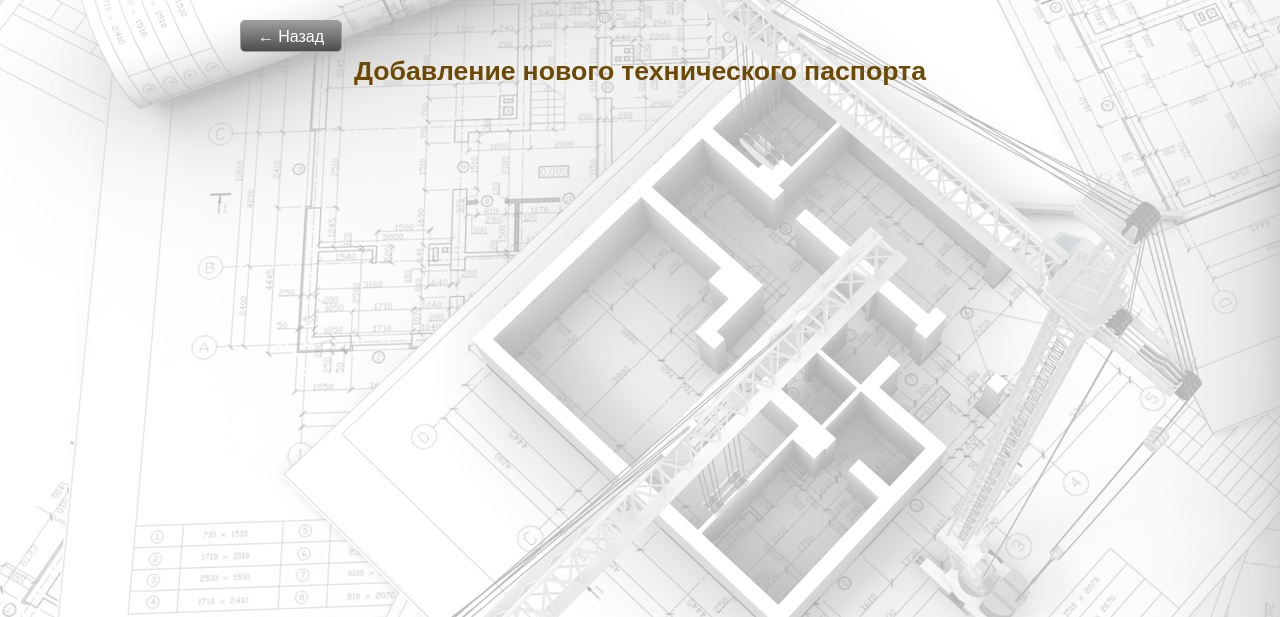
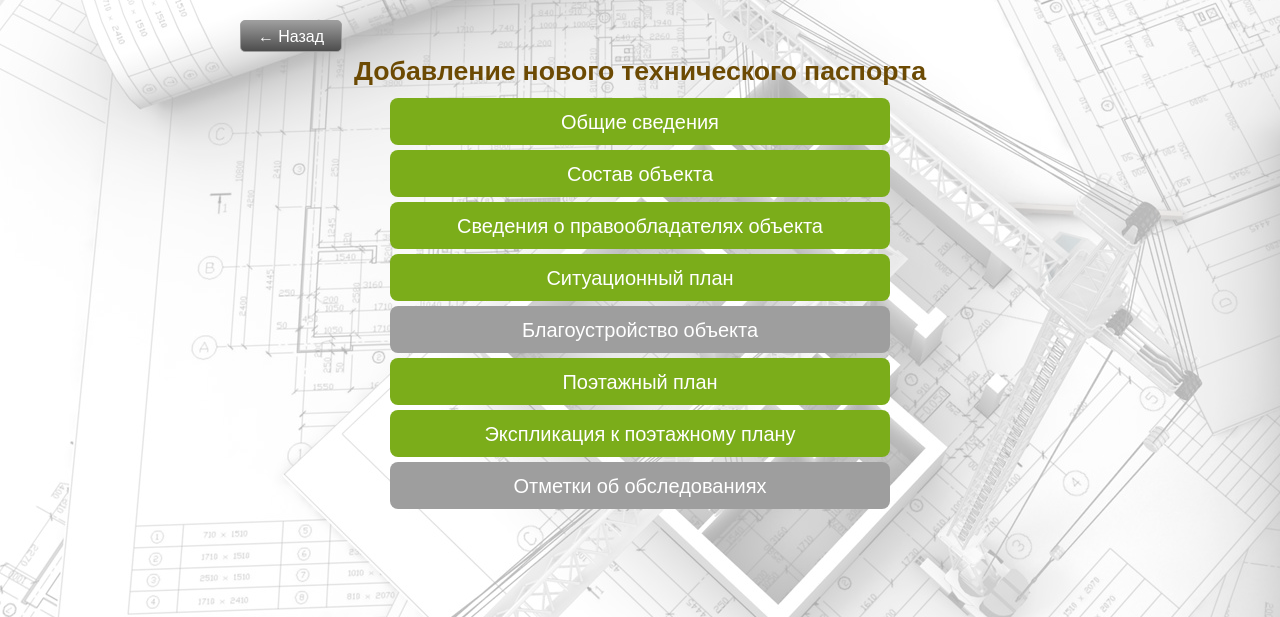
Before and after one commit to alexeyvolodin902/diplom.com, a PHP site: page /views/passport/addMenu.php in a window 1280 px wide. Shown: the part 183-800 px from the top of the page. Run offline with PHP 8.4, Linux system fonts and the light colour scheme; data that the repository does not hold is empty; some libraries are stand-ins or nearby versions.

Commit message:
Add general passport form

```diff
--- a/config/routes.php
+++ b/config/routes.php
@@ -1,6 +1,7 @@
 <?php
 
 return array(
+    'passportsFormGeneral'=>'passport/formGeneral',
     'passportsAddMenu'=>'passport/addMenu',
     'passports'=>'passport/index',
     'admin2'=>'admin/level2',
--- a/includes/styles/styles.css
+++ b/includes/styles/styles.css
@@ -387,6 +387,41 @@ main {
   margin: 0 auto;
   text-align: center; }
 
-/*Страница админа с уровнем доступа 2*/
+/*Меню добавления новго паспорта*/
+#addMenuList {
+  text-align: center; }
+  #addMenuList a {
+    display: block;
+    padding: 10px 0;
+    background-color: #7bad1a;
+    margin: 5px auto;
+    font-size: 15pt;
+    color: white;
+    width: 50%;
+    border-radius: 8px; }
+  #addMenuList .gray {
+    background-color: #9e9e9e; }
+  #addMenuList a:hover {
+    text-decoration: underline; }
+
+/*Форма общих сведений*/
+#formGeneral {
+  width: 70%;
+  padding: 30px 0;
+  margin: 0 auto;
+  text-align: center;
+  background-color: rgba(250, 250, 250, 0.7);
+  border-radius: 25px; }
+  #formGeneral input {
+    height: 30px;
+    width: 500px;
+    font-size: 15pt;
+    border: 1px solid #aaa;
+    border-radius: 5px; }
+  #formGeneral select {
+    height: 30px;
+    font-size: 12pt;
+    background-color: white;
+    width: 500px; }
 
 /*# sourceMappingURL=styles.css.map */
--- a/includes/styles/styles.scss
+++ b/includes/styles/styles.scss
@@ -17,7 +17,8 @@ h1, h3 {
   color: #6c4a03;
 
 }
-h3{
+
+h3 {
   font-size: 20pt;
 }
 
@@ -91,7 +92,7 @@ main {
       }
     }
 
-    .menuItem:nth-child(2):not(.menuAdmin2) > div{
+    .menuItem:nth-child(2):not(.menuAdmin2) > div {
       margin-top: 48px;
     }
     .menuItem:nth-child(3):not(.menuAdmin2) > div {
@@ -208,9 +209,11 @@ main {
   background-image: -o-linear-gradient(top, #f50519 0%, #750b21 100%);
   background-image: -ms-linear-gradient(top, #f50519 0%, #750b21 100%);
 }
-.redButton:hover,.greenButton:hover,.grayButton:hover{
-  box-shadow: 0 0 10px rgba(0,0,0,0.5);
+
+.redButton:hover, .greenButton:hover, .grayButton:hover {
+  box-shadow: 0 0 10px rgba(0, 0, 0, 0.5);
 }
+
 .grayButton {
   border: 1px solid #9e9e9e;
   border-radius: 5px;
@@ -493,7 +496,49 @@ main {
 
 }
 
-/*Страница админа с уровнем доступа 2*/
-.menuAdmin2{
+/*Меню добавления новго паспорта*/
+#addMenuList {
+  text-align: center;
 
+  a {
+    display: block;
+    padding: 10px 0;
+    background-color: #7bad1a;
+    margin: 5px auto;
+    font-size: 15pt;
+    color: white;
+    width: 50%;
+    border-radius: 8px;
+
+  }
+  .gray {
+    background-color: #9e9e9e;
+  }
+  a:hover {
+    text-decoration: underline;
+  }
 }
+
+/*Форма общих сведений*/
+
+#formGeneral {
+  width: 70%;
+  padding: 30px 0;
+  margin: 0 auto;
+  text-align: center;
+  background-color: $backgroundWhite;
+  border-radius: 25px;
+  input {
+    height: 30px;
+    width: 500px;
+    font-size: 15pt;
+    border: 1px solid #aaa;
+    border-radius: 5px;
+  }
+  select {
+    height: 30px;
+    font-size: 12pt;
+    background-color: white;
+    width: 500px;
+  }
+}
--- a/views/passport/addMenu.php
+++ b/views/passport/addMenu.php
@@ -12,5 +12,17 @@ include_once ROOT . '/views/modules/userInfo.php';
     <a href="passports" id="buttonBack" class="grayButton">&#8592 Назад</a>
     <h3>Добавление нового технического паспорта</h3>
 
+<main>
+    <div id="addMenuList">
+        <a href="passportsFormGeneral">Общие сведения</a>
+        <a href="#">Состав объекта</a>
+        <a href="#">Сведения о правообладателях объекта</a>
+        <a href="#">Ситуационный план</a>
+        <a href="#" class="gray">Благоустройство объекта</a>
+        <a href="#">Поэтажный план</a>
+        <a href="#">Экспликация к поэтажному плану</a>
+        <a href="#" class="gray">Отметки об обследованиях</a>
+    </div>
+</main>
 <?php
 include_once ROOT . '/views/modules/footer.php';
```
Also changed, not shown: controllers/PassportController.php (+20 -1 lines), models/Pasports.php (added, +24 -0 lines), views/passport/formGeneral.php (added, +39 -0 lines), 1 other file.
